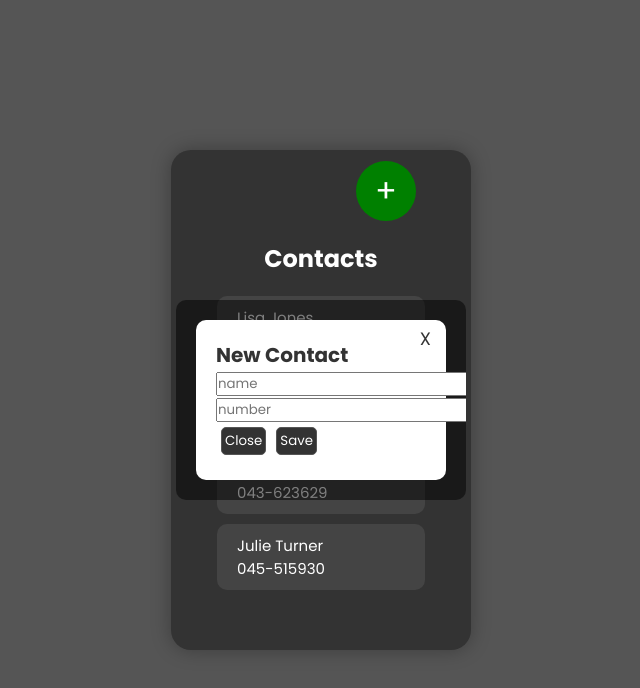
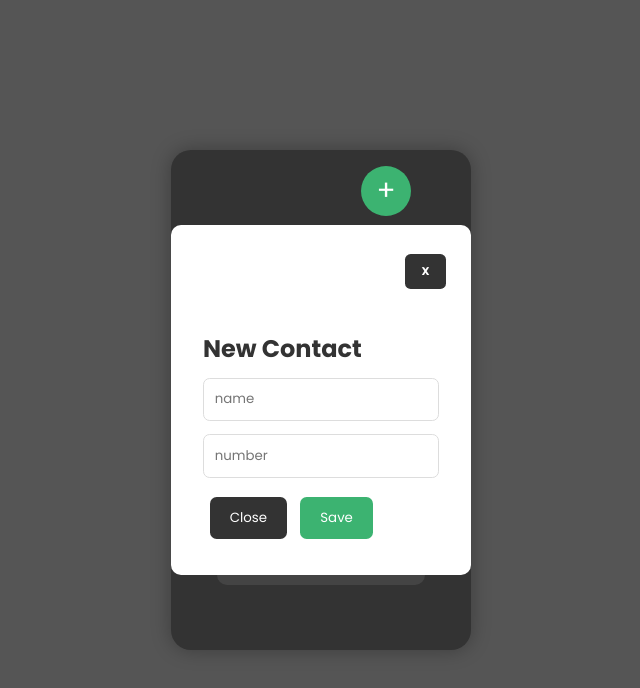
Before and after one commit to matifelitti/React-phone-numbers-agenda, a React (Vite) app in the folder React-phone-numbers-agenda/: page / in a window 1280 px wide. Both pictures are taken after a click on the button "add new contact". Shown: the top 688 px of the page, without its empty margins (319-959 px from the left). Built offline with nearby package versions, Linux system fonts and the light colour scheme.

Commit message:
css styles changes modal-content

```diff
--- a/React-phone-numbers-agenda/src/App.jsx
+++ b/React-phone-numbers-agenda/src/App.jsx
@@ -58,7 +58,7 @@ function App() {
                 <div>
                   <button
                     type="button"
-                    className="btn-close"
+                    className="btn-x"
                     onClick={() => setModalOpenNewContact(false)}
                     aria-label="Close"
                   >
@@ -85,12 +85,12 @@ function App() {
                     <div>
                       <button
                         type="button"
-                        className="btn-close-save"
+                        className="btn-close"
                         onClick={() => setModalOpenNewContact(false)}
                       >
                         Close
                       </button>
-                      <button type="submit" className="btn-close-save">
+                      <button type="submit" className="btn-save">
                         Save
                       </button>
                     </div>
--- a/React-phone-numbers-agenda/src/styles.css
+++ b/React-phone-numbers-agenda/src/styles.css
@@ -16,14 +16,14 @@
 }
 
 .addNewPhone {
-  font-size: 32px;
-  background-color: green;
+  font-size: 28px;
+  background-color: mediumseagreen;
   color: white;
   border: none;
   border-radius: 50%;
   cursor: pointer;
-  width: 60px;
-  height: 60px;
+  width: 50px;
+  height: 50px;
   margin: 20px;
   margin-left: 150px;
   margin-top: -50px;
@@ -73,85 +73,73 @@ h2 {
   margin-bottom: 0;
 }
 
-.modal {
+.modal-content {
   position: fixed;
+  color: #333;
+  background-color: white;
+  border-radius: 10px;
+  padding: 2em;
+  max-width: 300px;
+  height: 350px;
   top: 50%;
   left: 50%;
   transform: translate(-50%, -50%);
-  z-index: 9999;
-  background-color: rgba(0, 0, 0, 0.5);
-  padding: 20px;
-  border-radius: 10px;
-  max-width: 80%;
-  max-height: 80%;
-  overflow: auto;
 }
 
-.modal-content {
-  color: #333;
-  background-color: white;
-  border-radius: 10px;
-  padding: 20px;
+.modal-content h5 {
+  font-size: 1.5em;
+  margin-top: 1.5em;
+  margin-bottom: 0.5em;
 }
 
-.modal-dialog {
-  max-width: 250px;
-  margin: auto;
+.modal-content input[type="text"] {
+  width: 100%;
+  padding: 0.8em;
+  margin-bottom: 1em;
+  border: 1px solid #ddd;
+  border-radius: 0.5em;
 }
 
-.btn-close {
-  position: absolute;
-  top: 25px;
-  right: 35px;
-  font-size: 18px;
-  color: #333;
-  background: none;
+.modal-content button[type="button"],
+.modal-content button[type="submit"] {
+  padding: 0.8em 1.5em;
+  margin-bottom: 0.5em;
   border: none;
+  border-radius: 0.5em;
   cursor: pointer;
 }
 
-.btn-close-save {
+.modal-content button[type="submit"] {
+  background-color: mediumseagreen;
   color: white;
-  background-color: #333;
-  border: solid 1px #555555;
-  border-radius: 5px;
-  padding: 3px;
-  margin: 5px;
-  cursor: pointer;
 }
 
-.modal-header {
-  border-bottom: 1px solid #ddd;
-  padding-bottom: 10px;
-  margin-bottom: 20px;
+.modal-content button[type="button"] {
+  background-color: #333;
+  color: white;
 }
 
-.modal-title {
-  font-size: 20px;
+.modal-content button[type="submit"]:hover,
+.modal-content button[type="button"]:hover {
+  transform: translateY(-0.3em);
+  box-shadow: 0 0.5em 1em rgba(0, 0, 0, 0.2);
 }
 
-.modal-footer {
-  border-top: 1px solid #ddd;
-  padding-top: 20px;
-  margin-top: 20px;
+.modal button.btn-close {
+  margin-left: 0.5em;
 }
 
-.modal-body input {
-  width: 100%;
-  padding: 10px;
-  margin-bottom: 10px;
-  border: 1px solid #ddd;
-  border-radius: 5px;
+.modal .btn-close,
+.modal .btn-save {
+  margin: 0.5em;
 }
 
-.modal-footer button {
-  padding: 10px 20px;
-  margin-right: 10px;
+.btn-x {
+  font-size: 0.7em;
+  font-weight: 700;
+  margin-left: 18em;
+  margin-top: -0.5em;
   border: none;
-  border-radius: 5px;
   cursor: pointer;
+  transition: all 0.3s ease;
 }
-
-.modal-footer button:last-child {
-  margin-right: 0;
-}
```
